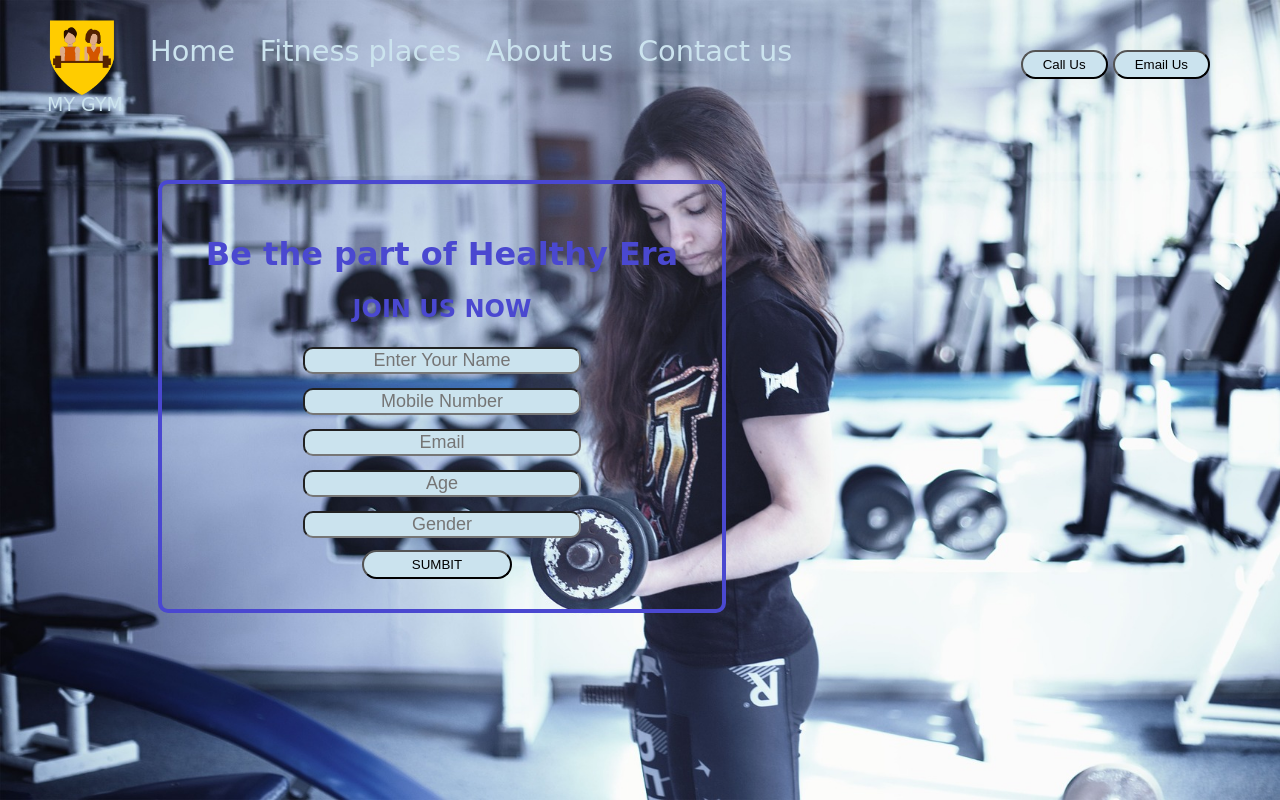
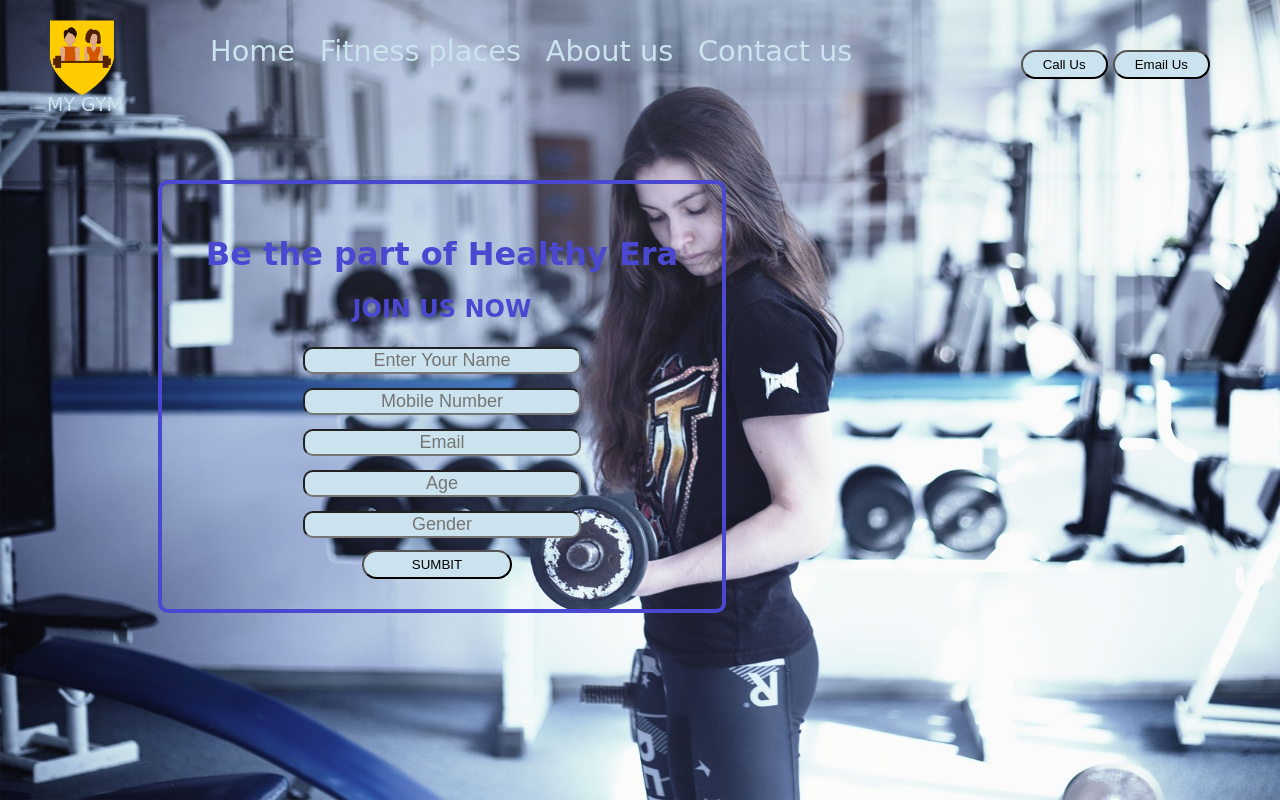
Before and after one commit to deegetter03/Gym-WebForm, a plain HTML site: page index.html in a window 1280 px wide. Drawn offline with Linux system fonts and the light colour scheme; a web font is replaced by a local one.

Commit message:
style.css

```diff
--- a/style.css
+++ b/style.css
@@ -30,7 +30,7 @@ body {
 .mid {
     display: inline-block;
     top: 20px;
-    margin : 2px 150px 20px 100px;
+    margin : 2px 150px 20px 160px;
     width: 800px;
     font-size: x-large;
 }
```
